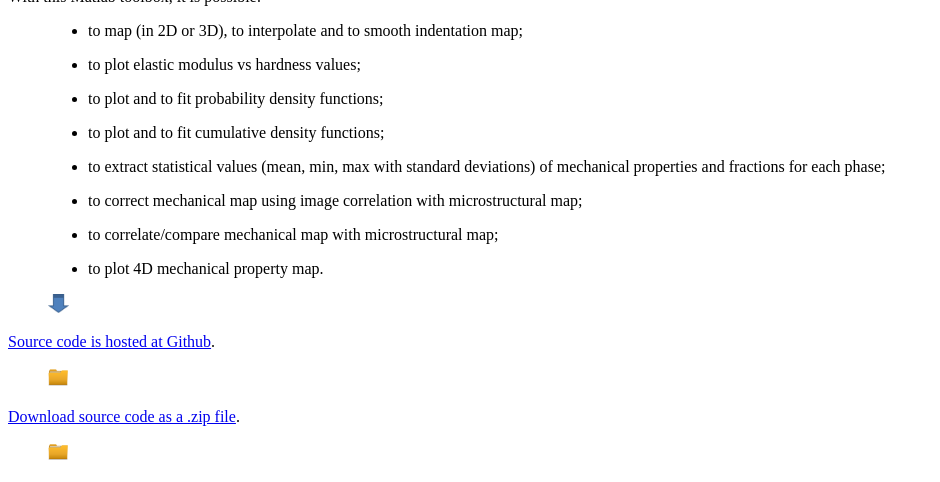
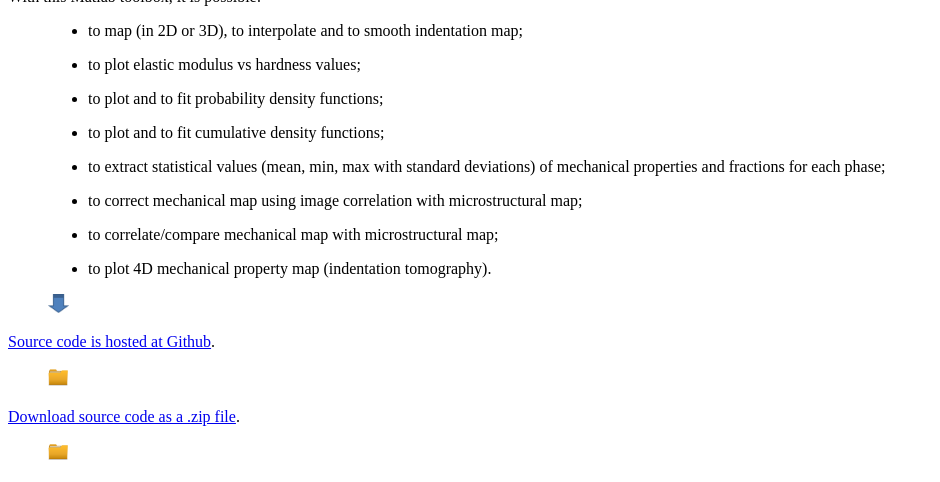
Before and after one commit to DavidMercier/TriDiMap, a Sphinx documentation site: the page built from doc/index.rst, in a window 1280 px wide and 1400 px high, scrolled down 471 px. Shown: the top 482 px of the window, without its empty margins (0-940 px from the left). Built offline with Sphinx 7.4.7, drawn with Linux system fonts in a browser that asks for light colours; comment, search, counter and statistics services are not loaded; some of the changed text lies outside the part shown.

Commit message:
Update index.rst

```diff
--- a/doc/index.rst
+++ b/doc/index.rst
@@ -28,7 +28,7 @@ With this Matlab toolbox, it is possible:
     * to extract statistical values (mean, min, max with standard deviations) of mechanical properties and fractions for each phase;
     * to correct mechanical map using image correlation with microstructural map;
     * to correlate/compare mechanical map with microstructural map;
-    * to plot 4D mechanical property map.
+    * to plot 4D mechanical property map (indentation tomography).
 
 .. figure:: ./_pictures/download.png
    :scale: 20 %
@@ -55,7 +55,7 @@ With this Matlab toolbox, it is possible:
    :scale: 80 %
    :align: center
 
-   *Screenshot of the TriDiMap toolbox.*
+   *Screenshot of the TriDiMap toolbox*
 
 Contents
 ==========
```
Also changed, not shown: other parts of doc/index.rst (+1 -1 lines).
